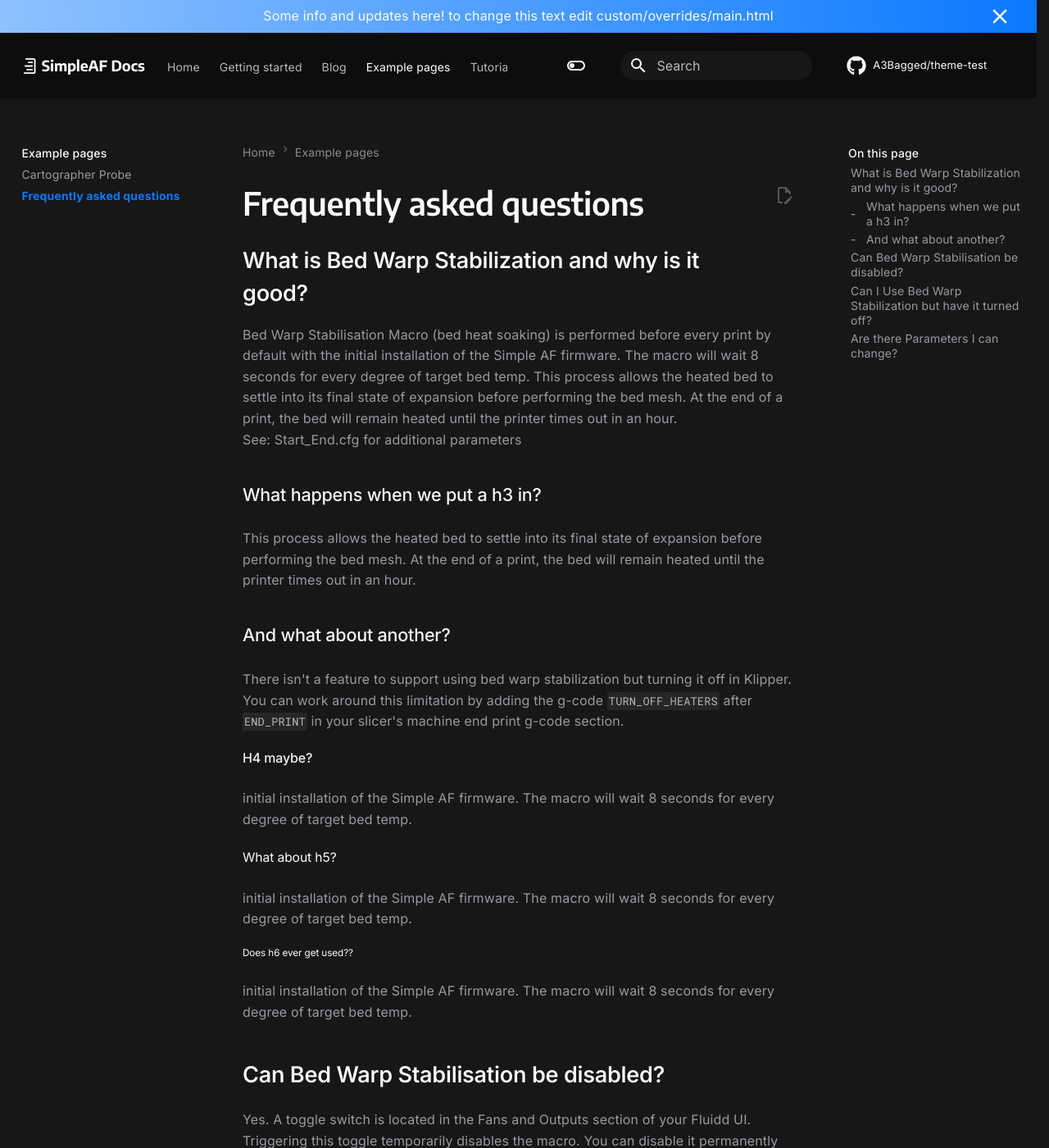
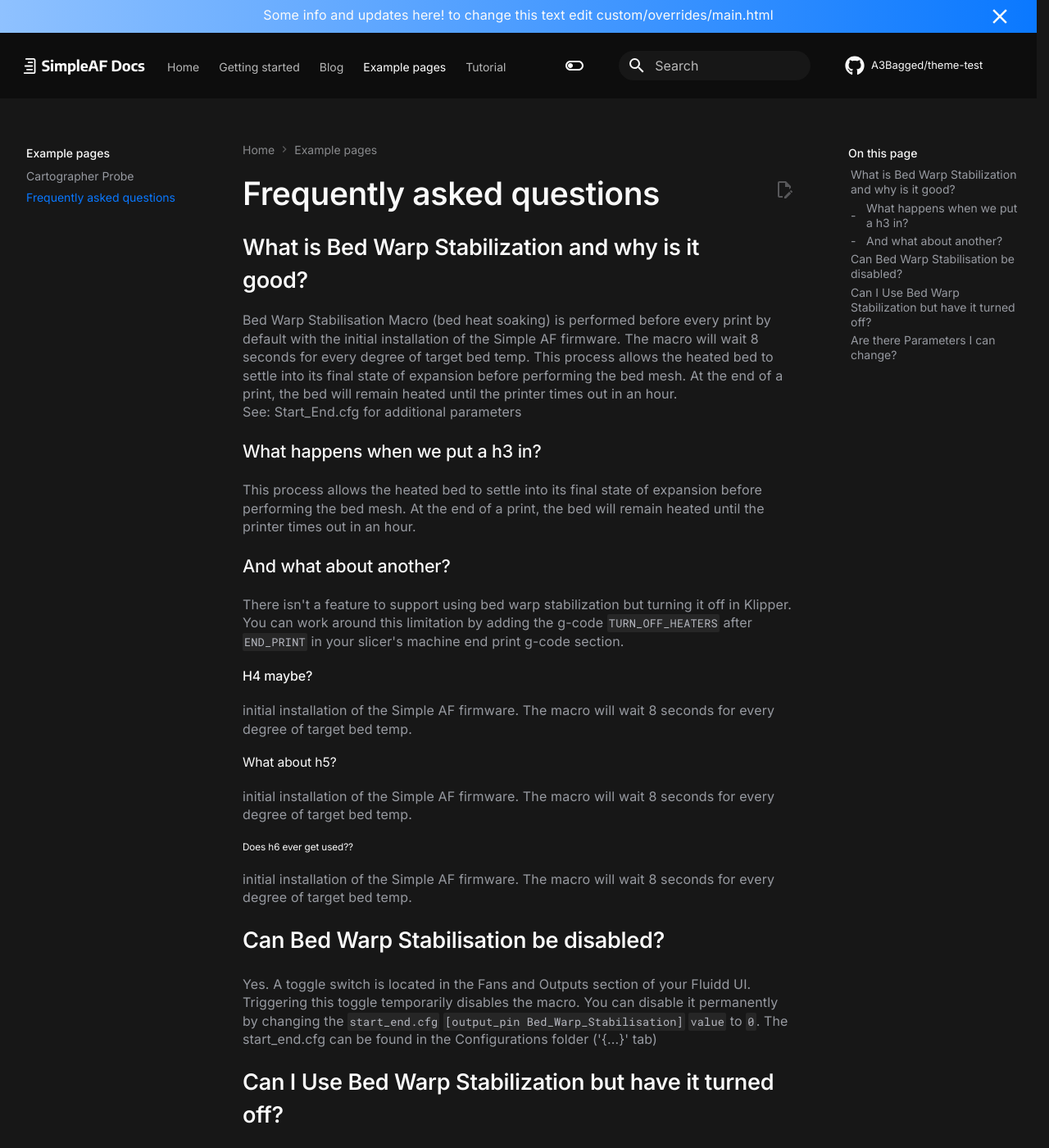
Before and after one commit to lsetiawan/theme-test, an MkDocs documentation site: the page built from docs/FAQ.md, in a window 1280 px wide and 1400 px high. Shown: the whole window at 82% size. Built offline with MkDocs 1.6.1 and Material for MkDocs 9.7.7, drawn with Linux system fonts in a browser that asks for light colours; plug-ins that fetch from the network failed and are left out; comment, search, counter and statistics services are not loaded.

Commit message:
Typeset updates

```diff
--- a/docs/assets/stylesheets/partials/layout.css
+++ b/docs/assets/stylesheets/partials/layout.css
@@ -36,6 +36,7 @@
 /* Back to top button */
 .md-top {
     z-index: 3;
+    top: 5rem !important;
 }
 
 /* Scale up font-size on non-mobile */
@@ -156,6 +157,7 @@ li.md-tabs__item {
     font-family: "Inter", "Encode Sans", serif;
     color: var(--md-title-color);
     font-weight: var(--fw-semibold);
+    margin-bottom: .1rem;
 }
 
 /* center left nav items */
@@ -200,8 +202,8 @@ label.md-nav__link + nav label.md-nav__link {
 /* || ------ PRIMARY SIDEBAR ------ */
 
 /* Link::Active */
-[data-md-color-scheme="default"] .md-nav__item--active > .md-nav__link--active { font-weight: bold; color: var(--md-accent-fg-color);}
-[data-md-color-scheme="slate"] .md-nav__item--active > .md-nav__link--active { font-weight: bold; color: var(--md-accent-fg-color);}
+[data-md-color-scheme="default"] .md-nav__item--active > .md-nav__link--active {color: var(--md-accent-fg-color);}
+[data-md-color-scheme="slate"] .md-nav__item--active > .md-nav__link--active {color: var(--md-accent-fg-color);}
 
 /* Sidebar title colors */
 [data-md-color-scheme="default"] .md-nav__item--section>label>span { color: var(--md-title-color); font-weight: 500;}
@@ -322,6 +324,13 @@ details>p {
     margin: 0;
 }
 
+.md-footer__button svg {
+    width: 1.6em;
+}
+.md-footer__title {
+    font-size: 1.6em;
+}
+
 [data-md-color-scheme="default"] .md-footer__inner a:hover {
     color: var(--base-white);
 }
--- a/docs/assets/stylesheets/partials/typeset.css
+++ b/docs/assets/stylesheets/partials/typeset.css
@@ -3,9 +3,9 @@
     TYPESET STYLING
 
 -------------------------------------------*/
-body {
+.md-typeset {
     font-size: var(--fs-text-l);
-    line-height: 24px;
+    line-height: 1.4;
     letter-spacing: 0.15px;
 }
 
@@ -23,17 +23,7 @@ body {
 /* || ------ HEADINGS ------ */
 
 
-
-
-.md-typeset h1 {
-    font-family: "Encode Sans", "Inter", serif;
-    font-style: normal;
-    overflow-wrap: break-word;
-    color: var(--fc-base-main);
-    text-rendering: optimizeLegibility;
-}
-
-.md-typeset  h2,.md-typeset  h3, .md-typeset  h4,.md-typeset  h5,.md-typeset  h6 {
+.md-typeset h1, .md-typeset  h2,.md-typeset  h3, .md-typeset  h4,.md-typeset  h5,.md-typeset  h6 {
     font-family: "Inter", "Encode Sans", serif;
     font-style: normal;
     overflow-wrap: break-word;
@@ -64,13 +54,13 @@ body {
 
 
 .md-typeset h1, .md-typeset h2, .md-typeset h3, .md-typeset h4, .md-typeset h5, .md-typeset h6 {
-    margin-bottom: 1.125rem;
+    margin-block: 0.8em;
 }
 
 /* || ------ HEADINGS SIZES ------ */
 .md-typeset h1, .h1 {
     font-size: var(--fs-display-m);
-    line-height: 60px;
+    margin-block: 0.4em;
     letter-spacing: -0.01em;
     font-weight: var(--fw-bold);
 }
```
